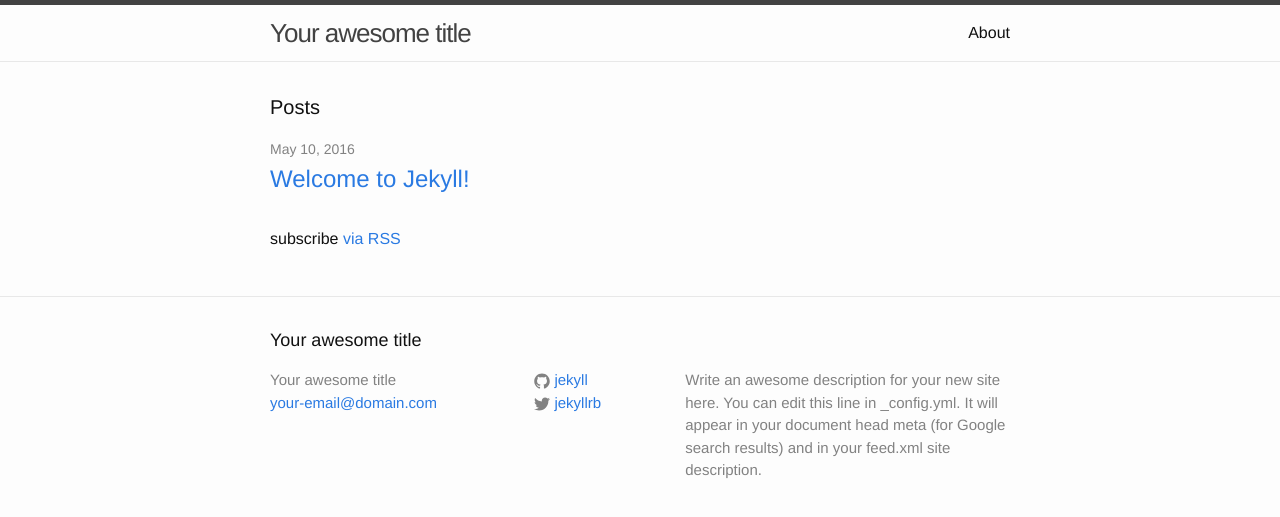
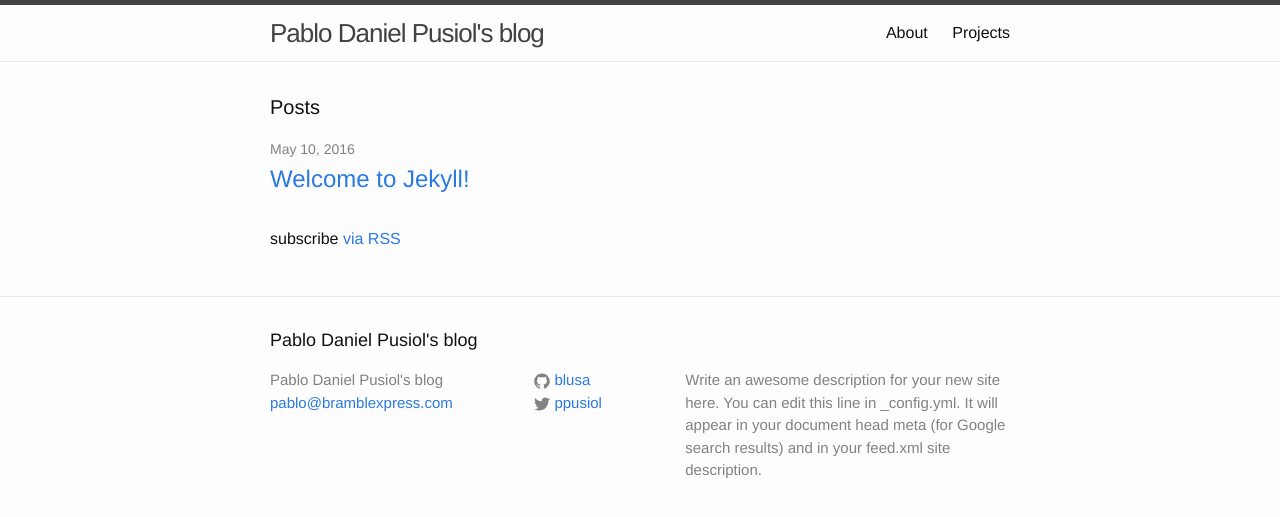
Before and after one commit to blusa/blusa.github.io, a Jekyll site: the page built from index.html, in a window 1280 px wide. Shown: the top 517 px of the page. Built offline with Jekyll 4.4.1, drawn with Linux system fonts in a browser that asks for light colours.

Commit message:
updated config

```diff
--- a/_config.yml
+++ b/_config.yml
@@ -6,16 +6,16 @@
 # 'jekyll serve'. If you change this file, please restart the server process.
 
 # Site settings
-title: Your awesome title
-email: your-email@domain.com
+title: Pablo Daniel Pusiol's blog
+email: pablo@bramblexpress.com
 description: > # this means to ignore newlines until "baseurl:"
   Write an awesome description for your new site here. You can edit this
   line in _config.yml. It will appear in your document head meta (for
   Google search results) and in your feed.xml site description.
 baseurl: "" # the subpath of your site, e.g. /blog
-url: "http://yourdomain.com" # the base hostname & protocol for your site
-twitter_username: jekyllrb
-github_username:  jekyll
+url: "http://www.activityrecognition.com" # the base hostname & protocol for your site
+twitter_username: ppusiol
+github_username:  blusa
 
 # Build settings
 markdown: kramdown
```
Also changed, not shown: projects.md (added, +15 -0 lines).
